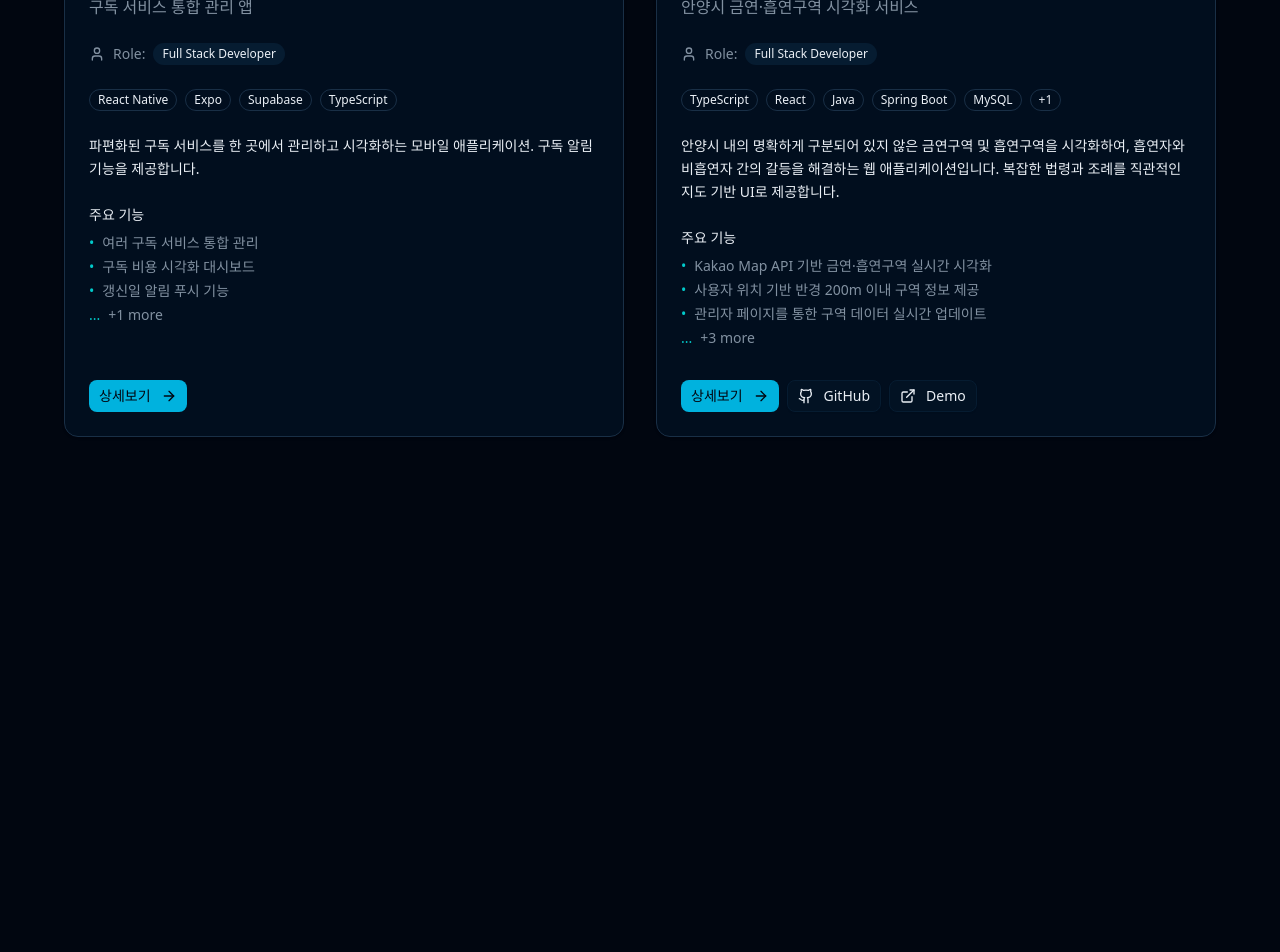
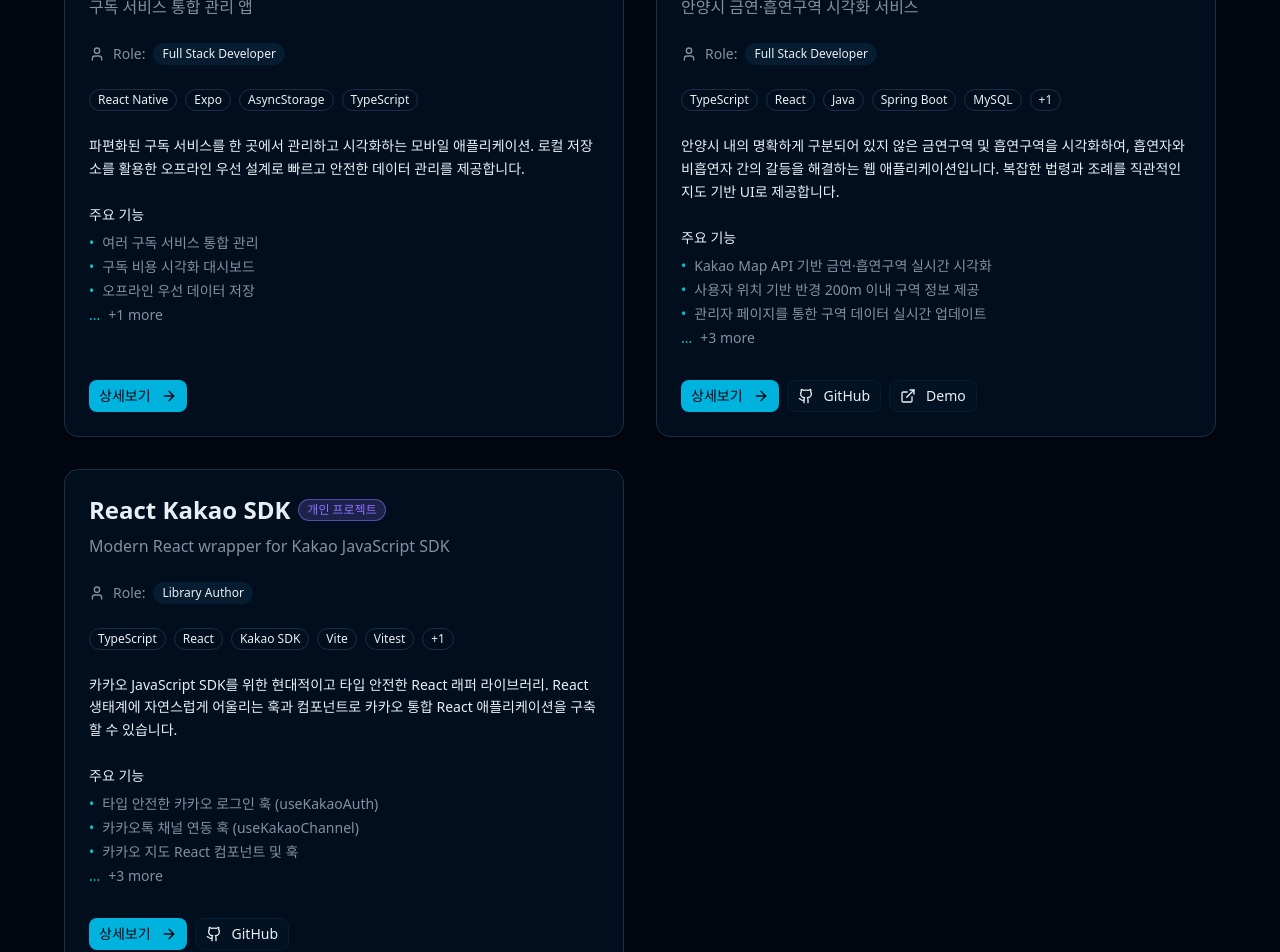
Before and after one commit to CMU02/Portfolio, a Next.js app: page /projects in a window 1280 px wide. Shown: the part 1000-1952 px from the top of the page. Before the commit the page ends 1533 px from the top, so only its background shows below. Built offline with nearby package versions, Linux system fonts and the light colour scheme.

Commit message:
feat: 프로젝트 추가 및 사이트맵 추가

```diff
--- a/data/projects.ts
+++ b/data/projects.ts
@@ -184,20 +184,20 @@ export const projectsData: Project[] = [
     title: "SubHub",
     subtitle: "구독 서비스 통합 관리 앱",
     description:
-      "파편화된 구독 서비스를 한 곳에서 관리하고 시각화하는 모바일 애플리케이션. 구독 알림 기능을 제공합니다.",
+      "파편화된 구독 서비스를 한 곳에서 관리하고 시각화하는 모바일 애플리케이션. 로컬 저장소를 활용한 오프라인 우선 설계로 빠르고 안전한 데이터 관리를 제공합니다.",
     role: "Full Stack Developer",
     type: "personal",
-    techStack: ["React Native", "Expo", "Supabase", "TypeScript"],
+    techStack: ["React Native", "Expo", "AsyncStorage", "TypeScript"],
     features: [
       "여러 구독 서비스 통합 관리",
       "구독 비용 시각화 대시보드",
-      "갱신일 알림 푸시 기능",
-      "Supabase 실시간 데이터 동기화",
+      "오프라인 우선 데이터 저장",
+      "카메라를 활용한 구독 서비스 로고 등록",
     ],
     problem:
       "넷플릭스, 유튜브 프리미엄, 스포티파이 등 여러 구독 서비스를 사용하면서 총 지출 금액과 갱신일을 파악하기 어려웠습니다.",
     motivation:
-      "파편화된 구독 정보를 한 곳에서 관리하고, 갱신일 전에 알림을 받아 불필요한 지출을 줄이고 싶었습니다.",
+      "파편화된 구독 정보를 한 곳에서 관리하고, 개인정보 보호를 위해 모든 데이터를 기기 내에서만 저장하는 안전한 앱을 만들고 싶었습니다.",
     techReasons: [
       {
         tech: "React Native",
@@ -207,24 +207,24 @@ export const projectsData: Project[] = [
           "하나의 코드베이스로 두 플랫폼에서 동작하는 앱을 효율적으로 개발했습니다.",
       },
       {
-        tech: "Supabase",
+        tech: "AsyncStorage",
         reason:
-          "실시간 데이터 동기화와 인증 기능을 빠르게 구현하기 위해 BaaS를 도입했습니다.",
+          "개인정보 보호와 오프라인 우선 설계를 위해 로컬 저장소를 선택했습니다.",
         solved:
-          "복잡한 백엔드 구축 없이 실시간 구독 데이터 동기화와 사용자 인증을 구현했습니다.",
+          "사용자 데이터가 외부 서버로 전송되지 않아 개인정보를 안전하게 보호하고, 네트워크 없이도 앱을 사용할 수 있게 되었습니다.",
       },
       {
         tech: "Expo",
-        reason: "푸시 알림과 빠른 개발 환경 설정을 위해 Expo를 활용했습니다.",
+        reason: "카메라 기능과 빠른 개발 환경 설정을 위해 Expo를 활용했습니다.",
         solved:
-          "갱신일 알림 푸시 기능을 쉽게 구현하고, 빠른 프로토타이핑이 가능했습니다.",
+          "카메라를 통한 구독 서비스 로고 촬영 기능을 쉽게 구현하고, 빠른 프로토타이핑이 가능했습니다.",
       },
     ],
     myContributions: [
       "전체 앱 아키텍처 설계 및 구현",
       "구독 비용 시각화 대시보드 UI/UX 설계",
-      "Supabase 연동 및 실시간 데이터 동기화 구현",
-      "Expo 푸시 알림 시스템 구축",
+      "AsyncStorage 기반 로컬 데이터 관리 시스템 구현",
+      "카메라 기능을 활용한 구독 서비스 등록 기능 개발",
     ],
   },
   {
@@ -386,4 +386,64 @@ export const projectsData: Project[] = [
       },
     },
   },
+  {
+    id: "react-kakao-sdk",
+    title: "React Kakao SDK",
+    subtitle: "Modern React wrapper for Kakao JavaScript SDK",
+    description:
+      "카카오 JavaScript SDK를 위한 현대적이고 타입 안전한 React 래퍼 라이브러리. React 생태계에 자연스럽게 어울리는 훅과 컴포넌트로 카카오 통합 React 애플리케이션을 구축할 수 있습니다.",
+    role: "Library Author",
+    type: "personal",
+    techStack: ["TypeScript", "React", "Kakao SDK", "Vite", "Vitest", "npm"],
+    features: [
+      "타입 안전한 카카오 로그인 훅 (useKakaoAuth)",
+      "카카오톡 채널 연동 훅 (useKakaoChannel)",
+      "카카오 지도 React 컴포넌트 및 훅",
+      "93% 테스트 커버리지로 안정성 보장",
+      "TypeScript 완전 지원",
+      "React 18+ 호환",
+    ],
+    githubUrl: "https://github.com/CMU02/react-kakao-sdk",
+    problem:
+      "기존 카카오 JavaScript SDK는 React 환경에서 사용하기 어렵고, 타입 안전성이 부족하며,CDN으로 로딩된 라이브러리를 개발자가 직접 window.kakao 라는 인터페이스를 지정해야하는 불편함이 있습니다.",
+    motivation:
+      "React 개발자들이 카카오 서비스를 쉽고 안전하게 통합할 수 있도록, React 생태계에 자연스럽게 어울리는 현대적인 라이브러리를 만들고 싶었습니다.",
+    techReasons: [
+      {
+        tech: "TypeScript",
+        reason:
+          "카카오 SDK의 복잡한 API를 타입 안전하게 래핑하고, 개발자 경험을 향상시키기 위해 선택했습니다.",
+        solved:
+          "컴파일 타임에 타입 오류를 잡아내고, IDE에서 자동완성과 타입 힌트를 제공하여 개발 생산성을 크게 향상시켰습니다.",
+      },
+      {
+        tech: "React Hooks",
+        reason:
+          "카카오 SDK의 명령형 API를 React의 선언적 패러다임에 맞게 변환하기 위해 커스텀 훅을 활용했습니다.",
+        solved:
+          "useKakaoAuth, useKakaoChannel 등의 훅으로 카카오 기능을 React 컴포넌트에서 자연스럽게 사용할 수 있게 되었습니다.",
+      },
+      {
+        tech: "Jest",
+        reason:
+          "포괄적인 테스트 환경 구축과 높은 테스트 커버리지를 달성하기 위해 도입했습니다.",
+        solved:
+          "기존 카카오 JavaScript SDK는 CDN으로 로딩된 라이브러리를 개발자가 직접 window.kakao 인터페이스를 지정해야 하는 불편함이 있었는데, 이를 React 훅으로 추상화하여 선언적이고 타입 안전한 API를 제공했습니다.",
+      },
+    ],
+    myContributions: [
+      "라이브러리 전체 아키텍처 설계 및 구현",
+      "카카오 로그인, 채널, 지도 API를 위한 React 훅 개발",
+      "TypeScript 타입 정의 및 타입 안전성 구현",
+      "93% 테스트 커버리지 달성을 위한 종합적인 테스트 작성",
+      "npm 패키지 배포 및 CI/CD 파이프라인 구축",
+      "개발자 친화적인 API 설계 및 문서화",
+    ],
+    expectedEffects: [
+      "React 개발자들의 카카오 서비스 통합 개발 시간 단축",
+      "타입 안전성 제공으로 런타임 에러 감소",
+      "React 생태계에 맞는 선언적 API로 코드 가독성 향상",
+      "오픈소스 기여를 통한 개발 커뮤니티 발전",
+    ],
+  },
 ];
```
Also changed, not shown: 1 other file (tests, documents, lock files or other folders).
